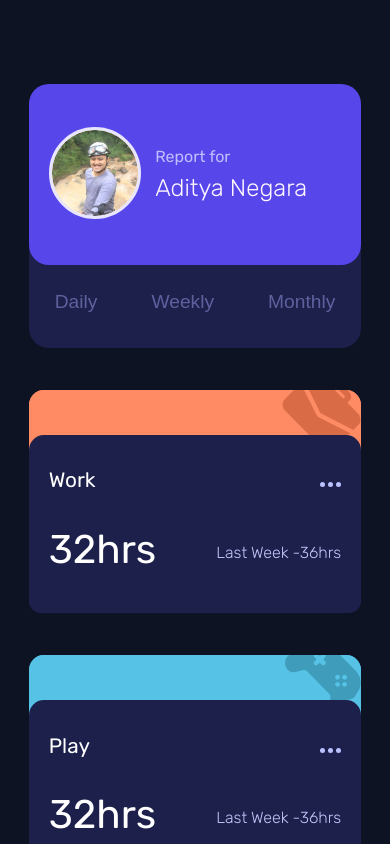
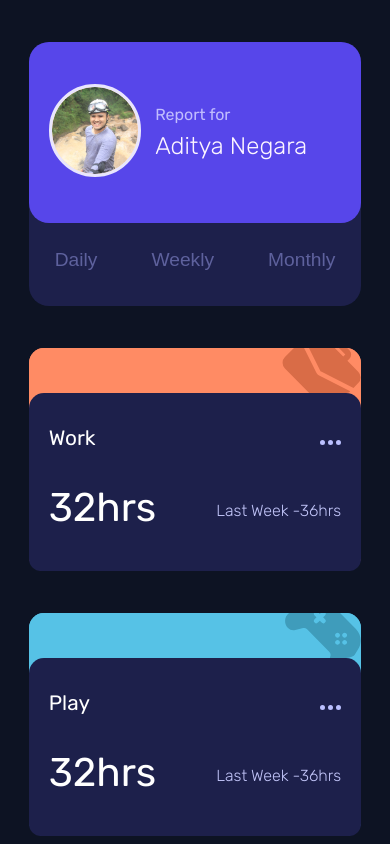
Before and after one commit to adityanegara/Practice_React_with_redux, a React (Create React App) app: page / in a window 390 px wide. Shown: the top 844 px of the page. Built offline with nearby package versions, Linux system fonts and the light colour scheme.

Commit message:
Fixing margin top

```diff
--- a/src/index.css
+++ b/src/index.css
@@ -30,6 +30,7 @@ body {
 
 @media only screen and (max-width: 750px) {
   .dashboard {
+    margin-top: 5vh;
     row-gap: 5vh;
     width: 85%;
     grid-template-columns: 1fr;
```
Also changed, not shown: 6 other files (tests, documents, lock files or other folders).
